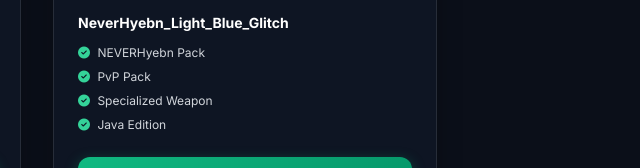
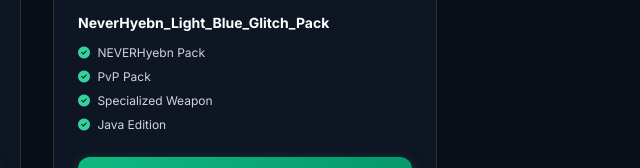
Before and after one commit to antino07/web, a plain HTML site: page index.html in a window 1280 px wide. Shown: the part 9336-9504 px from the top of the page, 395-1035 px from the left. Drawn offline with nearby package versions, Linux system fonts and the light colour scheme.

Commit message:
Update index.html

```diff
--- a/index.html
+++ b/index.html
@@ -938,7 +938,7 @@
             { id: 'm-txn-16', title: "TXN Grey Pack", size: '28 MB', file: 'TXN_Grey_Pack.zip', boughtCount: 1, features: ['TXN Pack', 'PvP Pack', 'Specialized Weapon', 'Java Edition'], isExternal: true, image: 'greypack.jpg', price: 2.00, botCommand: 'GREY', preview: '' },
             { id: 'm-txn-17', title: "TXN Green Glitch Pack", size: '28 MB', file: 'TXN Green Glitch Pack.zip', boughtCount: 1, features: ['TXN Pack', 'PvP Pack', 'Specialized Weapon', 'Java Edition'], isExternal: true, image: 'greenglitch.jpg', price: 2.00, botCommand: 'GREEN_GLITCH', preview: '' },
             { id: 'm-txn-18', title: "NeverHyebn_Bloody_Pack", size: '1 MB', file: '', boughtCount: 1, features: ['NEVERHyebn Pack', 'PvP Pack', 'Specialized Weapon', 'Java Edition'], isExternal: true, image: 'nvrbloody.jpg', price: 3.00, botCommand: 'BLOODY', preview: 'nvrbloody.mp4' },
-            { id: 'm-txn-19', title: "NeverHyebn_Light_Blue_Glitch", size: '2 MB', file: '', boughtCount: 1, features: ['NEVERHyebn Pack', 'PvP Pack', 'Specialized Weapon', 'Java Edition'], isExternal: true, image: 'nvrblueglitch.jpg', price: 2.50, botCommand: 'BLUE_GLITCH', preview: 'nvrblueglitch.mp4' }
+            { id: 'm-txn-19', title: "NeverHyebn_Light_Blue_Glitch_Pack", size: '2 MB', file: '', boughtCount: 1, features: ['NEVERHyebn Pack', 'PvP Pack', 'Specialized Weapon', 'Java Edition'], isExternal: true, image: 'nvrblueglitch.jpg', price: 2.50, botCommand: 'BLUE_GLITCH', preview: 'nvrblueglitch.mp4' }
         ]
     };
 
```
